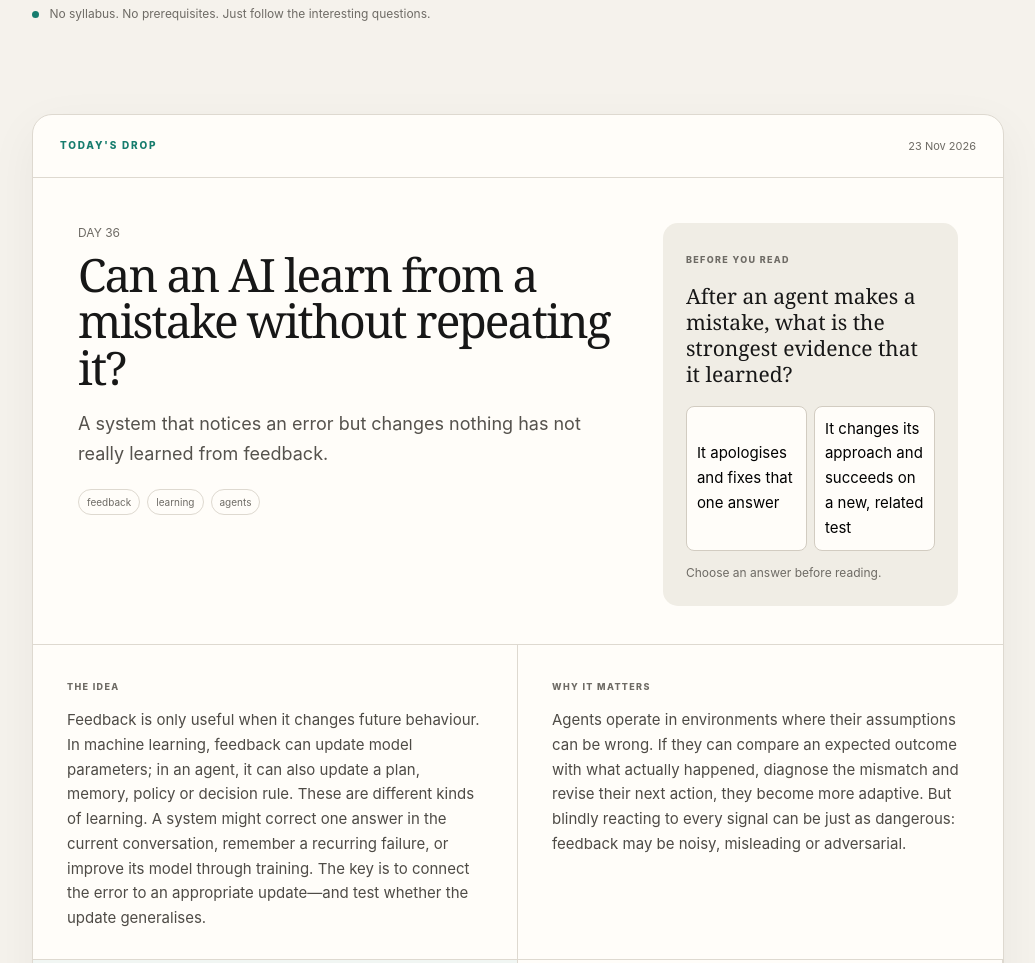
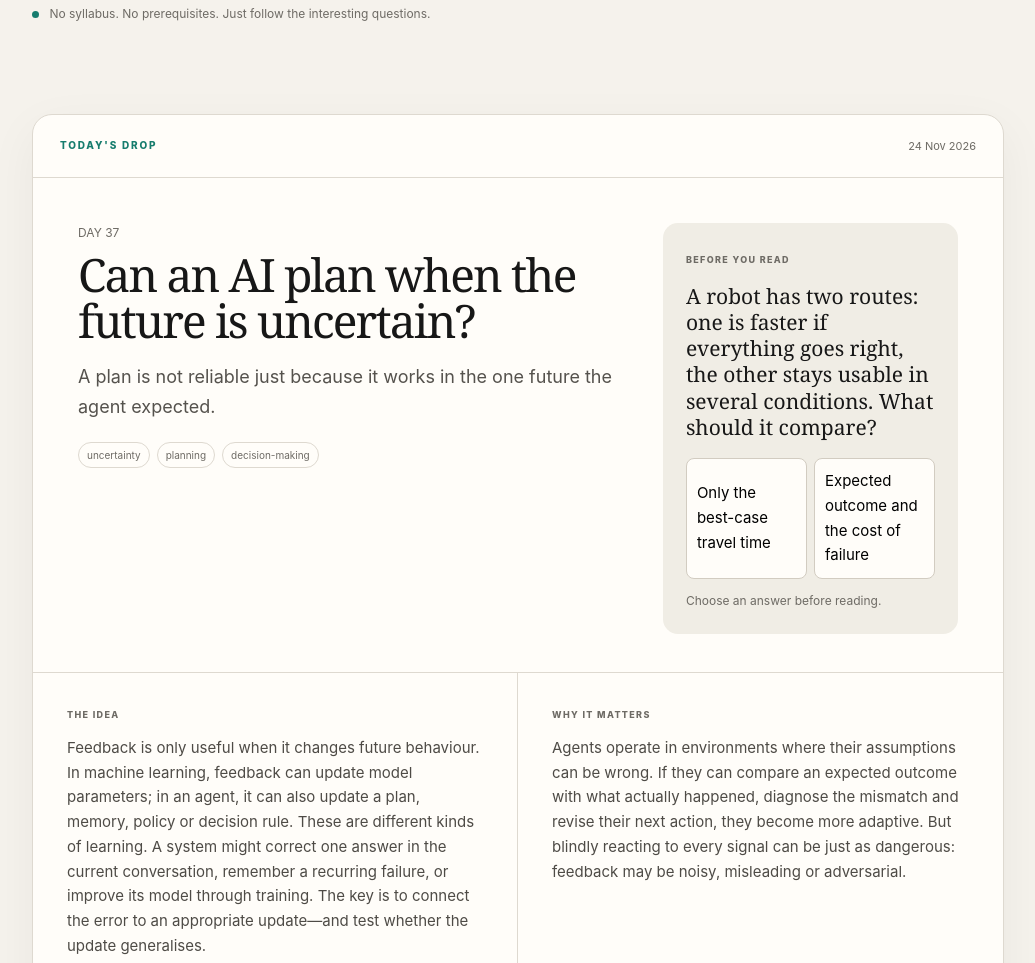
Before and after one commit to boutsoniya/AGI, a plain HTML site: page index.html in a window 1280 px wide. Shown: the part 640-1603 px from the top of the page, without its empty margins (122-1157 px from the left). Drawn offline with Linux system fonts and the light colour scheme.

Commit message:
Publish Day 37 on journal homepage

```diff
--- a/index.html
+++ b/index.html
@@ -27,18 +27,18 @@
 
 <section id="today" class="today-wrap">
   <div class="today-card">
-    <div class="today-top"><span class="eyebrow" id="todayLabel">TODAY'S DROP</span><span id="todayDate">23 Nov 2026</span></div>
+    <div class="today-top"><span class="eyebrow" id="todayLabel">TODAY'S DROP</span><span id="todayDate">24 Nov 2026</span></div>
     <div class="today-grid">
       <div>
-        <div class="drop-number" id="todayNumber">DAY 36</div>
-        <h2 id="todayTitle">Can an AI learn from a mistake without repeating it?</h2>
-        <p class="lead" id="todayHook">A system that notices an error but changes nothing has not really learned from feedback.</p>
-        <div class="topic-tags" id="todayTags"><span>feedback</span><span>learning</span><span>agents</span></div>
+        <div class="drop-number" id="todayNumber">DAY 37</div>
+        <h2 id="todayTitle">Can an AI plan when the future is uncertain?</h2>
+        <p class="lead" id="todayHook">A plan is not reliable just because it works in the one future the agent expected.</p>
+        <div class="topic-tags" id="todayTags"><span>uncertainty</span><span>planning</span><span>decision-making</span></div>
       </div>
       <div class="question-card">
         <span>BEFORE YOU READ</span>
-        <h3 id="predictionQuestion">After an agent makes a mistake, what is the strongest evidence that it learned?</h3>
-        <div class="choice-row"><button data-choice="A">It apologises and fixes that one answer</button><button data-choice="B">It changes its approach and succeeds on a new, related test</button></div>
+        <h3 id="predictionQuestion">A robot has two routes: one is faster if everything goes right, the other stays usable in several conditions. What should it compare?</h3>
+        <div class="choice-row"><button data-choice="A">Only the best-case travel time</button><button data-choice="B">Expected outcome and the cost of failure</button></div>
         <p id="predictionResult" class="prediction-result">Choose an answer before reading.</p>
       </div>
     </div>
@@ -134,6 +134,7 @@
     <article class="archive-card" data-i="31"><div class="num">DAY 32 · 17 Nov 2026 <span class="status-pill live">PUBLISHED</span></div><h3>Can an AI agent have too much permission?</h3><p>Agents should have only the access needed for the task, with boundaries enforced by the tools themselves.</p><a class="archive-link" href="days/day-32/">Open day →</a></article>
     <article class="archive-card" data-i="32"><div class="num">DAY 33 · 18 Nov 2026 <span class="status-pill live">PUBLISHED</span></div><h3>Can an AI tell instructions from information?</h3><p>A webpage can contain useful facts—and also text that tries to hijack the agent reading it. Which parts should the agent obey?</p><a class="archive-link" href="days/day-33/">Open day →</a></article>
     <article class="archive-card" data-i="35"><div class="num">DAY 36 · 23 Nov 2026 <span class="status-pill live">PUBLISHED</span></div><h3>Can an AI learn from a mistake without repeating it?</h3><p>A system that notices an error but changes nothing has not really learned from feedback.</p><a class="archive-link" href="days/day-36/">Open day →</a></article>
+    <article class="archive-card" data-i="36"><div class="num">DAY 37 · 24 Nov 2026 <span class="status-pill live">PUBLISHED</span></div><h3>Can an AI plan when the future is uncertain?</h3><p>A plan is not reliable just because it works in the one future the agent expected.</p><a class="archive-link" href="days/day-37/">Open day →</a></article>
   </div>
   <noscript>
     <p class="eyebrow" style="margin-top:1rem">JavaScript is optional. The current day and published archive remain readable without it.</p>
@@ -155,5 +156,5 @@
 
 <div id="modal" class="modal hidden"><div class="modal-card"><button class="close" id="closeModal">×</button><div id="modalBody"></div></div></div>
 <footer>ONE IDEA / DAY · AI, INTELLIGENCE & AGI · <a href="https://github.com/boutsoniya/AGI">GitHub</a></footer>
-<script src="app.js?v=20261123-1" defer></script>
+<script src="app.js?v=20261124-1" defer></script>
 </body></html>
```
